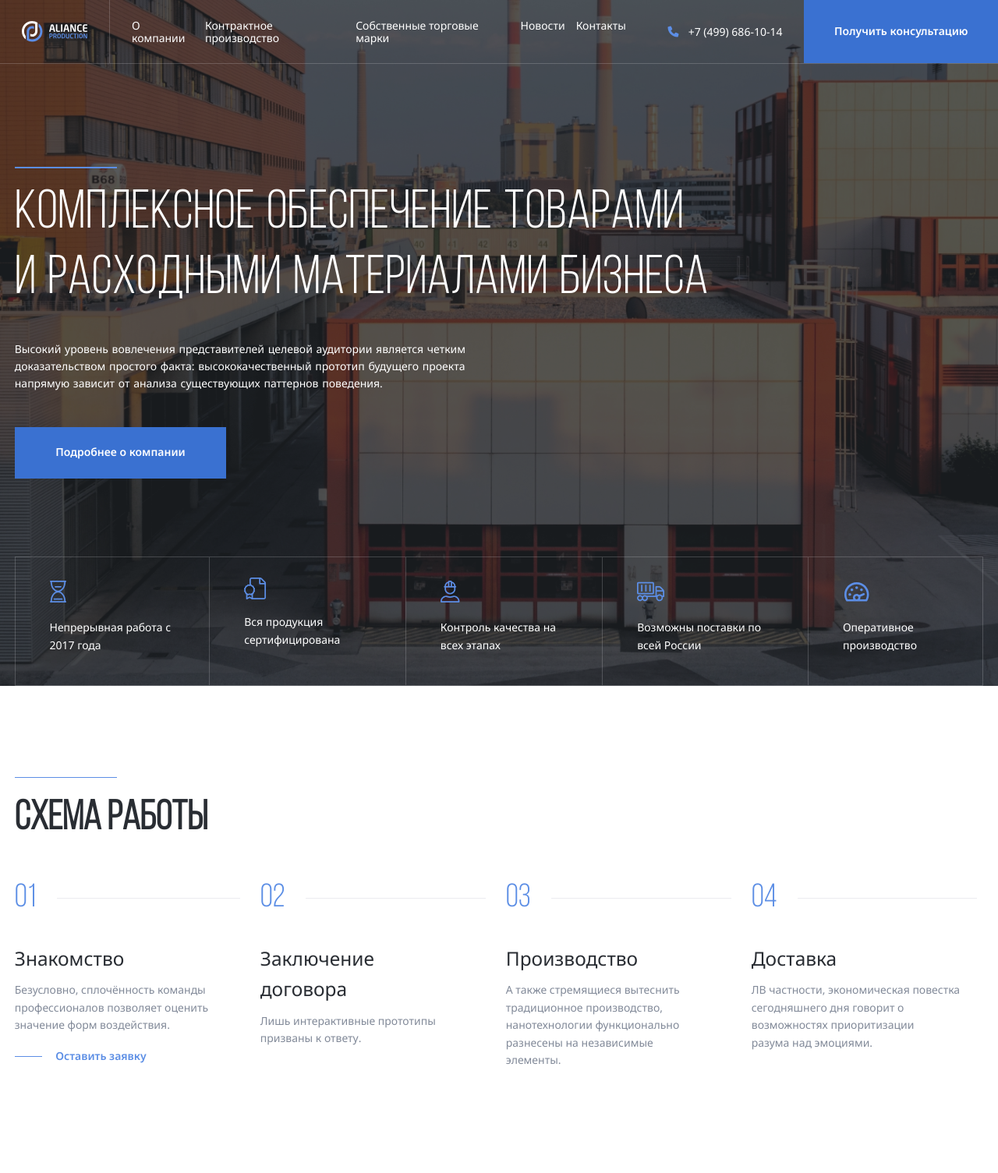
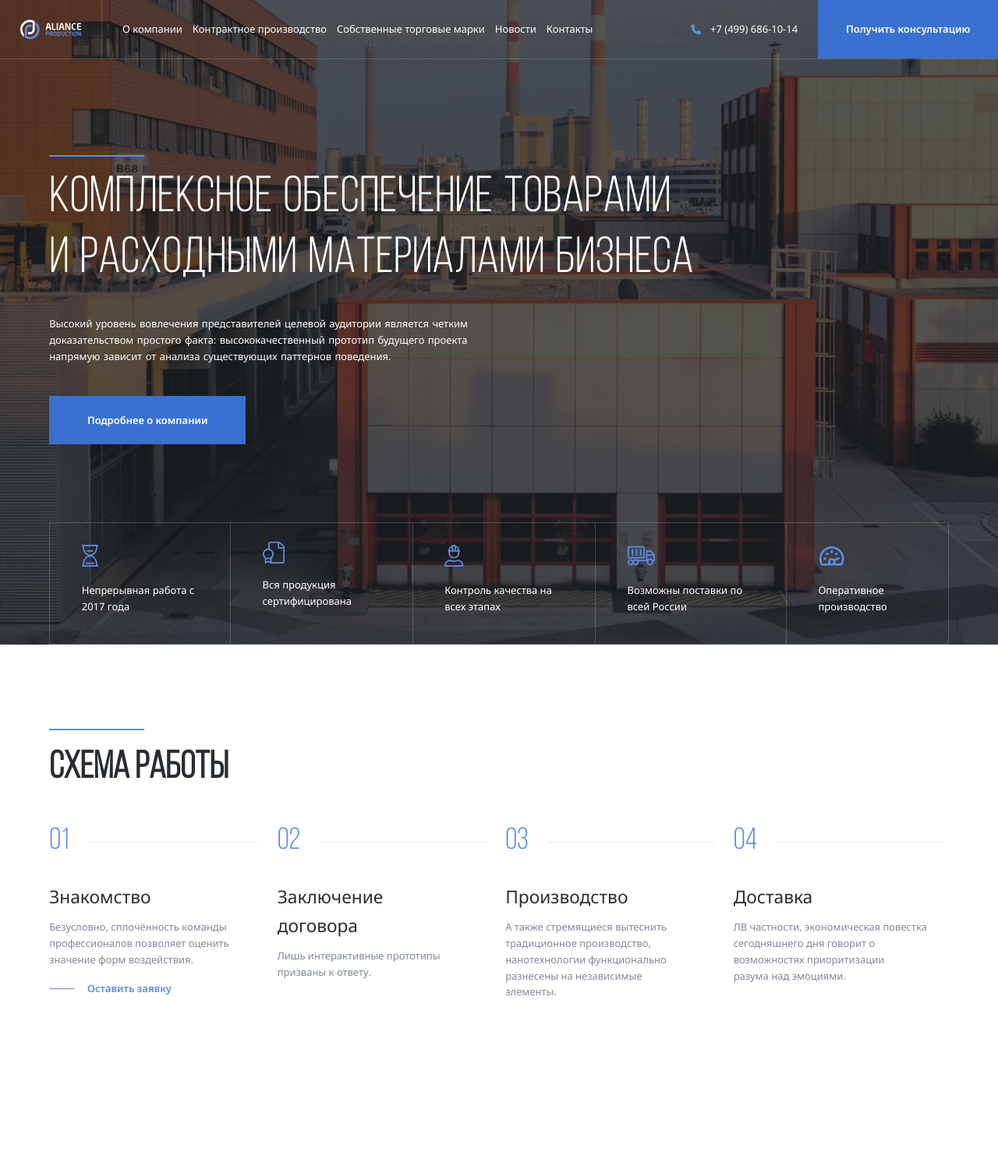
Before and after one commit to ilyuhin6/aliance_production, a PHP site: page / in a window 1280 px wide. Shown: the whole page at 78% size. After the commit the page ends 1277 px from the top, so only its background shows below. Run offline with PHP 8.4, Linux system fonts and the light colour scheme.

Commit message:
fix: header-nav

```diff
--- a/css/style.css
+++ b/css/style.css
@@ -294,10 +294,19 @@ body {
   }
 }
 
-@media (max-width: 1460px) {
+@media (max-width: 1720px) {
   html {
     font-size: 14px;
   }
+}
+
+@media (max-width: 1520px) {
+  html {
+    font-size: 13px;
+  }
+}
+
+@media (max-width: 1460px) {
   .header-logo {
     padding: 2rem;
   }
@@ -316,6 +325,9 @@ body {
 }
 
 @media (max-width: 1250px) {
+  html {
+    font-size: 12px;
+  }
   .container {
     max-width: 70rem;
   }
```
